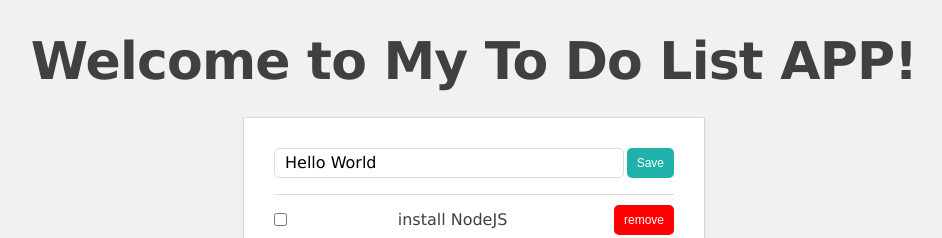
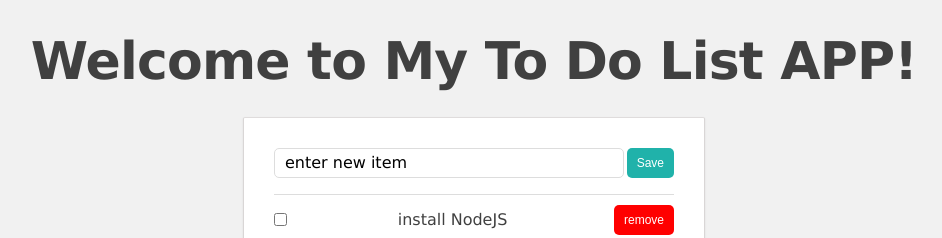
Before and after one commit to Shani-NN/ng-girls-todo-SN, an Angular app: page / in a window 1280 px wide. Shown: the top 238 px of the page, without its empty margins (166-1108 px from the left). Built offline with nearby package versions, Linux system fonts and the light colour scheme.

Commit message:
deploy to ghpages - new input

```diff
--- a/src/app/input-button-unit/input-button-unit.component.ts
+++ b/src/app/input-button-unit/input-button-unit.component.ts
@@ -22,7 +22,7 @@ export class InputButtonUnitComponent implements OnInit {
 
   @Output() submit: EventEmitter<string> = new EventEmitter();
 
-  title = 'Hello World';
+  title = 'enter new item';
 
   constructor() { }
 
```
